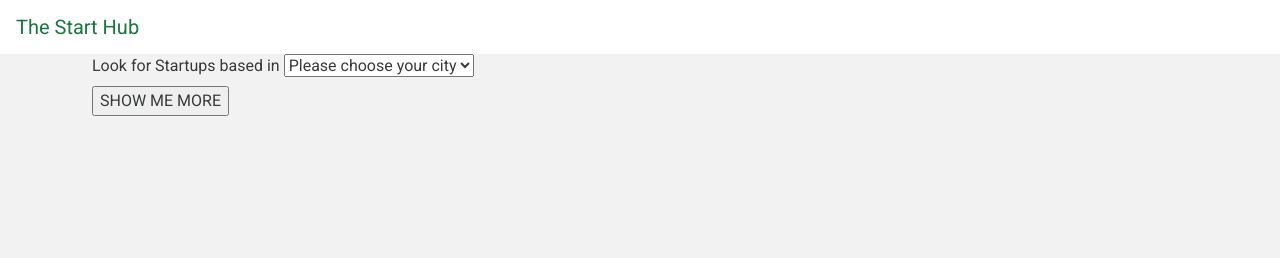
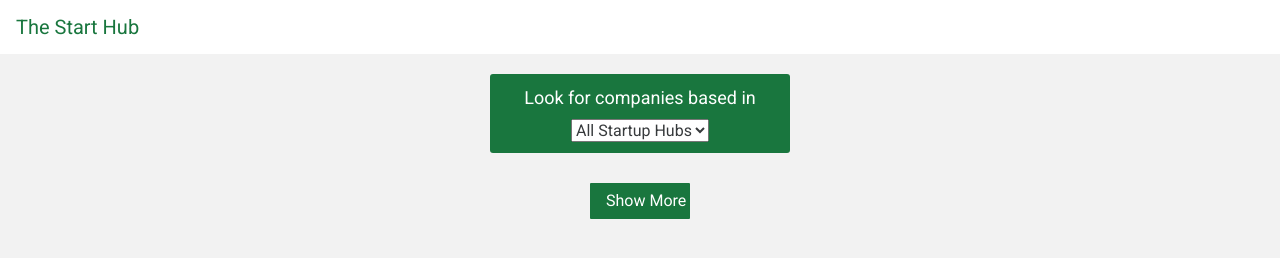
Before and after one commit to jacprada/Startup-Ecosystems, a website: page public/index.html at #/startups in a window 1280 px wide. Drawn offline with Linux system fonts and the light colour scheme; no server answers.

Commit message:
styling startup page

```diff
--- a/public/css/style.css
+++ b/public/css/style.css
@@ -3,7 +3,7 @@
 body {
 /*  background-image: url('./img/bg0.png');*/
 /*  background-size: cover;*/
-background-color: #F2F2F2;
+  background-color: #F2F2F2;
   font-family: 'Roboto', sans-serif;
 }
 
@@ -29,7 +29,7 @@ background-color: #F2F2F2;
 }
 
 #nav_link {
-  color: #19763E;
+  color: #111111;
 }
 
 #nav_link:hover {
@@ -117,6 +117,20 @@ background-color: #F2F2F2;
 
 /*STARTUPS*/
 
+#search_bar {
+  background-color: #19763E;
+  max-width: 300px;
+  padding: 10px;
+  border-radius: 3px;
+  margin: 20px auto;
+}
+
+#search_label {
+  font-size: 18px;
+  font-weight: 400;
+  color: #FFF;
+}
+
 #row {
   padding: 0;
   margin: 0 auto;
@@ -170,13 +184,13 @@ li img {
 }
 
 .li_bio {
-  margin-top: 15px;
+  margin-top: 20px;
 }
 
 .li_website {
   background-color: #19763E;
   padding: 10px;
-  margin-top: 45px;
+  margin-top: 33px;
   color: #FFF;
 }
 
@@ -196,3 +210,15 @@ li img {
   text-decoration: none;
   color: #FFF;
 }
+
+#more_button {
+  width: 100px;
+  margin: 10px 5px;
+  background-color: #19763E;
+  border: none;
+  border-radius: 1px;
+}
+
+#more_button:hover {
+  background-color: #53bf6b;
+}
--- a/public/js/templates/startups.html
+++ b/public/js/templates/startups.html
@@ -1,8 +1,9 @@
 <div class="container-fluid" ng-controller="MainController as main">
 
-<label>Look for Startups based in</label>
-<select ng-model="location">
-  <option value="" selected disabled>Please choose your city</option>
+<div id="search_bar" class="container-fluid text-center">
+<label id="search_label">Look for companies based in</label>
+<select id="search_select" ng-model="location">
+  <option value="" selected>All Startup Hubs</option>
   <option>Atlanta </option>
   <option>Austin </option>
   <option>Bangalore </option>
@@ -33,6 +34,7 @@
   <option>Vancouver </option>
   <option>Washington DC </option>
 </select>
+</div>
 
 <div id="row" class="row">
   <ul>
@@ -51,6 +53,12 @@
   </ul>
 </div>
 
+<div class="container-fluid text-center">
+<button id="more_button" class="btn btn-info" ng-click="main.loadMore()">Show More</button>
+</div>
+</div>
+
+
 
 
 <!-- <div class="media" ng-repeat="startup in main.startups | filter:{'location': location} | orderBy:main.random | limitTo:main.totalDisplayed" >
@@ -62,11 +70,6 @@
     {{startup.bio}}
   </div>
 </div> -->
-
-<button ng-click="main.loadMore()">SHOW ME MORE</button>
-
-</div>
-
 
 <!--   <ul>
     <li ng-repeat=" startup in main.startups | filter:{'location': location} | orderBy:'name' | limitTo:main.totalDisplayed">
@@ -91,8 +94,6 @@
   </div>
  -->
 
-
-
 <!--   <div ng-repeat=" startup in main.startups | filter:{'location': location} | orderBy:main.random | limitTo:main.totalDisplayed "class="col-sm-6 col-md-4">
   <p>{{startup.name}} - <a ng-href="{{startup.url}}" target="_blank">Website</a> - <a ng-href="{{startup.twitter}}" target="_blank">Twitter</a></p> -->
     <!-- <div class="thumbnail text-center">
```
